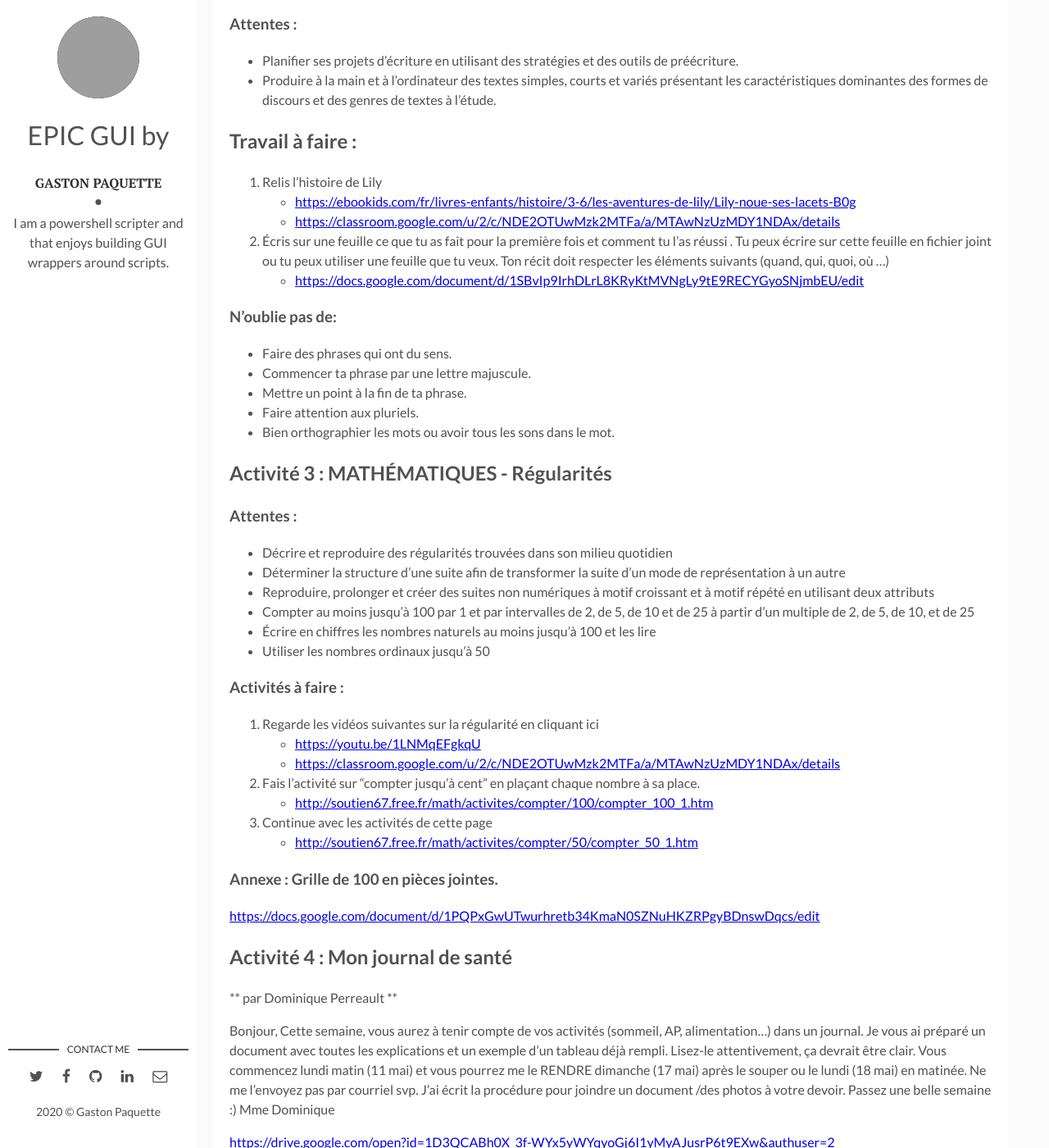
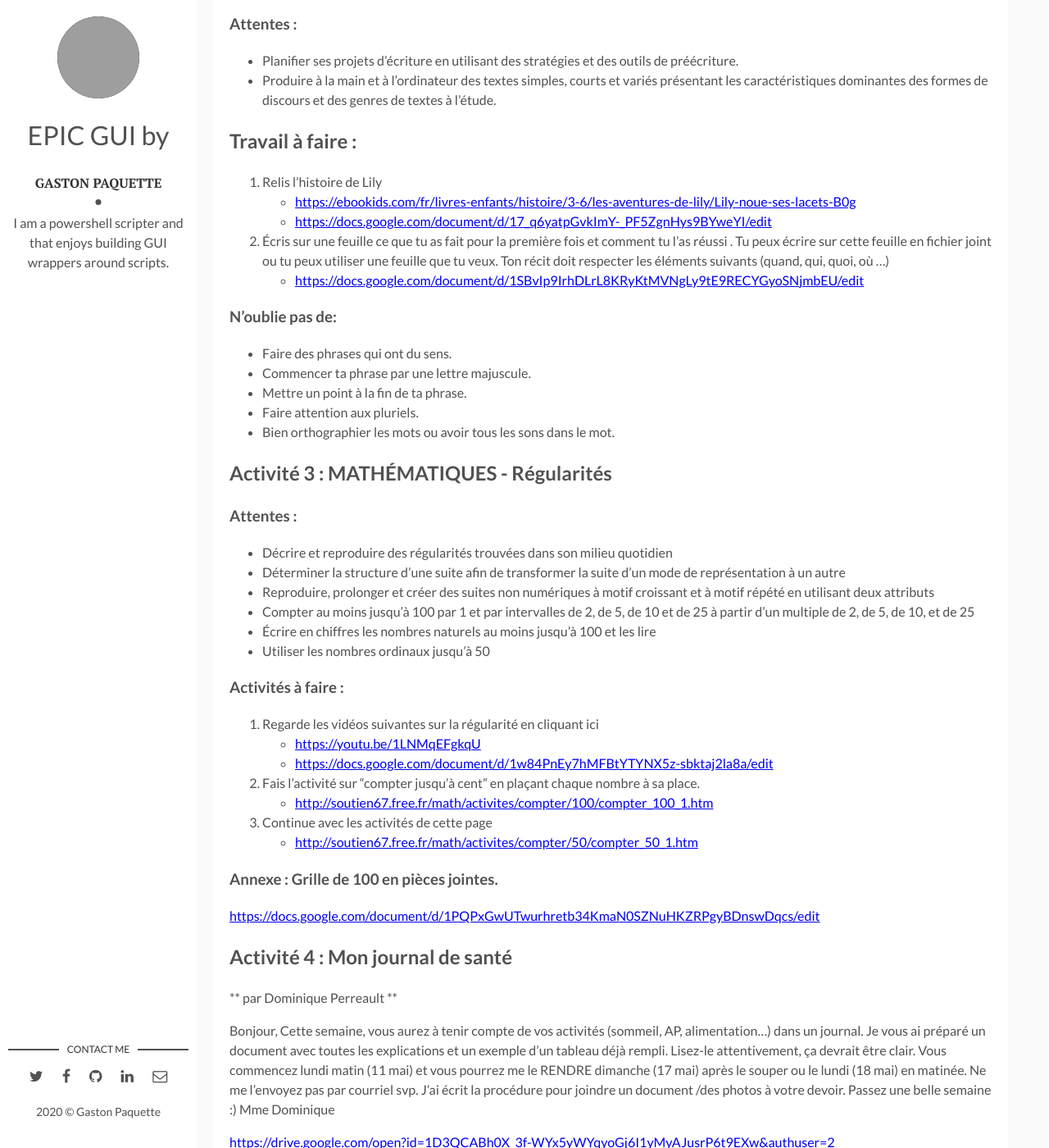
Before and after one commit to Gaspack/gaspack.github.io, a Jekyll site: the page built from _posts/2020-05-11-Semaine du 11 au 15 mai 2020.markdown, in a window 1280 px wide and 1400 px high, scrolled down 909 px. Shown: the whole window at 82% size. Built offline with Jekyll 4.4.1, drawn with Linux system fonts in a browser that asks for light colours; our own code applies the rules of GitHub Pages for plain Markdown files; grey boxes are pictures that could not be loaded.

Commit message:
Update 2020-05-11-Semaine du 11 au 15 mai 2020.markdown

```diff
--- a/_posts/2020-05-11-Semaine du 11 au 15 mai 2020.markdown
+++ b/_posts/2020-05-11-Semaine du 11 au 15 mai 2020.markdown
@@ -40,7 +40,7 @@
 
 1. Relis l’histoire de Lily
 	- <https://ebookids.com/fr/livres-enfants/histoire/3-6/les-aventures-de-lily/Lily-noue-ses-lacets-B0g>
-	- <https://classroom.google.com/u/2/c/NDE2OTUwMzk2MTFa/a/MTAwNzUzMDY1NDAx/details>
+	- <https://docs.google.com/document/d/17_q6yatpGvkImY-_PF5ZgnHys9BYweYI/edit>
 
 2. Écris sur une feuille ce que tu as fait  pour la première fois et comment tu l’as réussi . Tu peux écrire sur cette feuille en fichier joint  ou tu peux utiliser une feuille que tu veux.
 Ton récit doit respecter les éléments suivants  (quand, qui, quoi, où ...)
@@ -69,7 +69,7 @@ Ton récit doit respecter les éléments suivants  (quand, qui, quoi, où ...)
 
 1. Regarde les vidéos suivantes sur la régularité en cliquant ici
 	- <https://youtu.be/1LNMqEFgkqU>
-	- <https://classroom.google.com/u/2/c/NDE2OTUwMzk2MTFa/a/MTAwNzUzMDY1NDAx/details>
+	- <https://docs.google.com/document/d/1w84PnEy7hMFBtYTYNX5z-sbktaj2la8a/edit>
 
 2. Fais l’activité sur “compter jusqu’à cent” en plaçant chaque nombre à sa place.
 	- <http://soutien67.free.fr/math/activites/compter/100/compter_100_1.htm>
```
